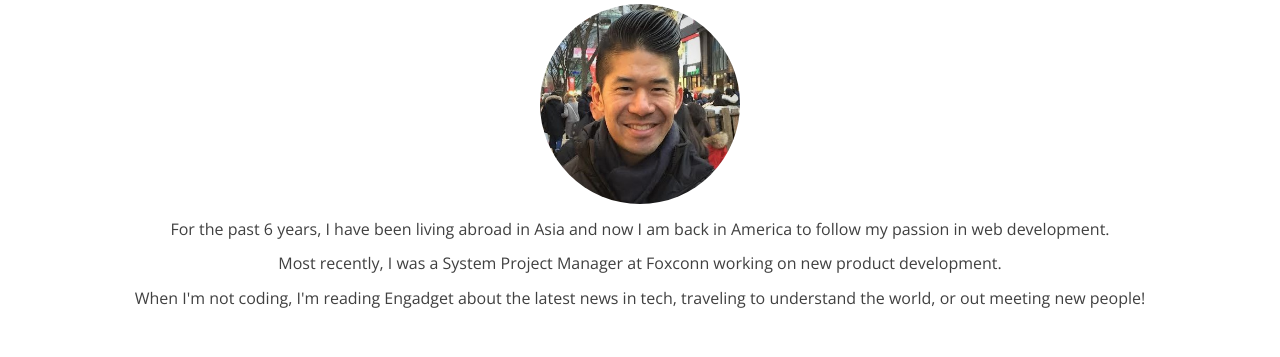
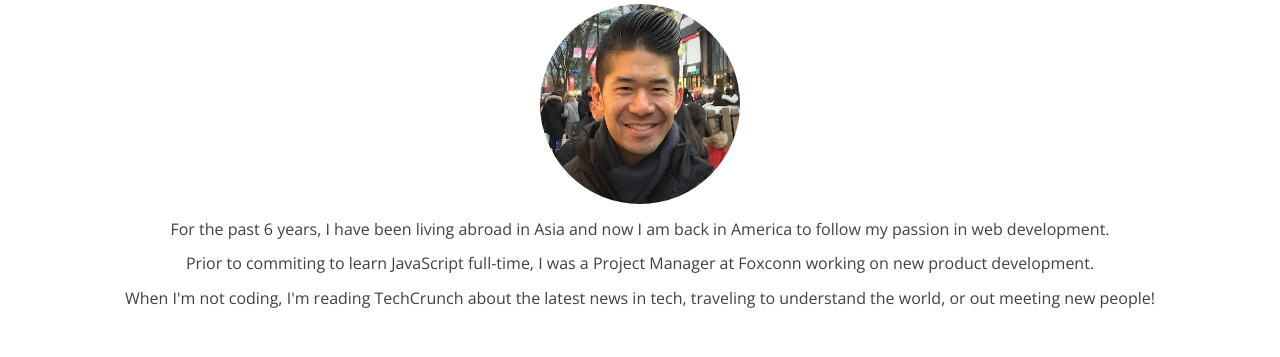
Before and after one commit to RyanOkamuro/capstone_portfolio, a plain HTML site: page index.html in a window 1280 px wide. Shown: the part 269-626 px from the top of the page. Drawn offline with nearby package versions, Linux system fonts and the light colour scheme.

Commit message:
Update about-me and contact-me statement

```diff
--- a/index.html
+++ b/index.html
@@ -23,8 +23,8 @@
       <section role="region" id="about">
         <img src="./images/me.jpg" alt="profile-pic" class="profile-pic">
         <p class="about-me">For the past 6 years, I have been living abroad in Asia and now I am back in America to follow my passion in web development.</p>
-        <p class="about-me">Most recently, I was a System Project Manager at Foxconn working on new product development.</p>
-        <p class="about-me">When I'm not coding, I'm reading Engadget about the latest news in tech, traveling to understand the world, or out meeting new people!</p>
+        <p class="about-me">Prior to commiting to learn JavaScript full-time, I was a Project Manager at Foxconn working on new product development.</p>
+        <p class="about-me">When I'm not coding, I'm reading TechCrunch about the latest news in tech, traveling to understand the world, or out meeting new people!</p>
       </section>
       <section role="region" id="skills">
         <h3 class="skills">Skills</h3>
--- a/index.js
+++ b/index.js
@@ -68,7 +68,7 @@ function showContactMe() {
     let contact = `
     <section role='region' class='contact-ryan'>
         <h2>Contact Me</h2>
-        <p class='contact-me-info'>Feel free to contact me. I look forward to bringing your ideas to life!</p>
+        <p class='contact-me-info'>Feel free to contact me. I look forward to utilzing my project management and front-end skills to move your company foward!</p>
         <div class='contact-info-center'>
             <a href='mailto:RyanOkamuro@gmail.com'>
                 <img src='./images/email-logo.png' alt='email' class='contact-connect-me-email'>
```
